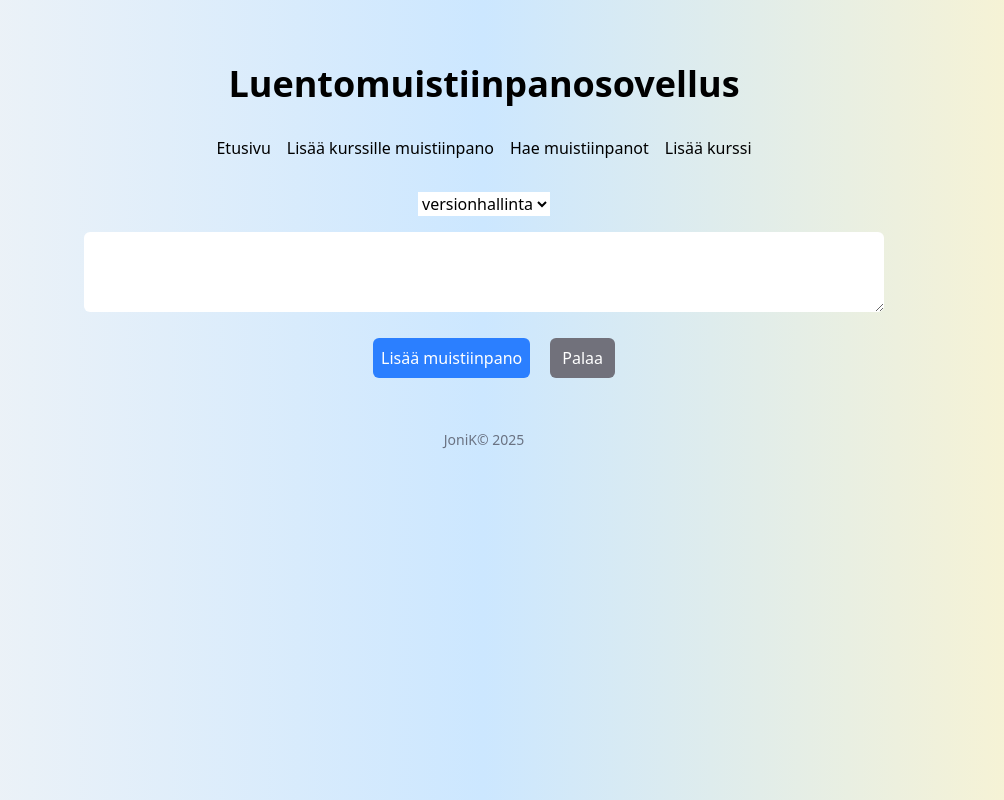
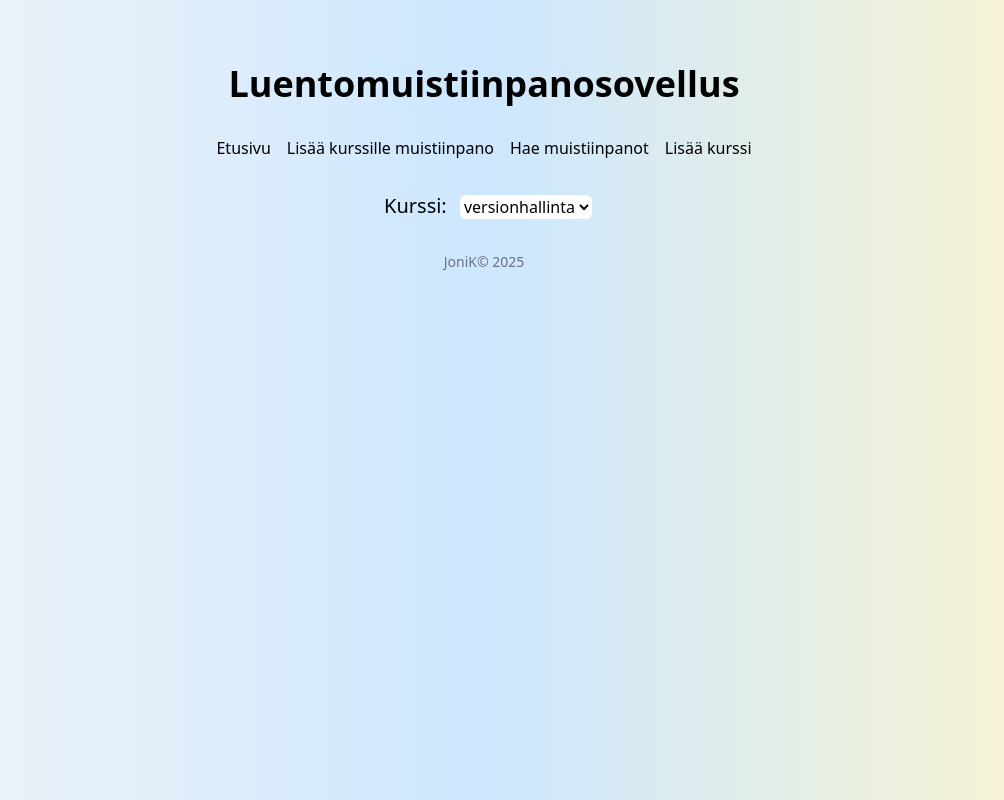
Before and after one commit to jonikah/Luentomuistiinpanosofta, a React (Vite) app: page /addnote in a window 1280 px wide. Shown: the whole page, without its empty margins (156-1160 px from the left). Built offline with nearby package versions, Linux system fonts and the light colour scheme.

Commit message:
Lisätty kurssin lukitus ja palaa nappi.

```diff
--- a/src/AddNoteToCourse.jsx
+++ b/src/AddNoteToCourse.jsx
@@ -1,19 +1,28 @@
 import { useState } from "react";
-import DropdownMenu from "./DropdownMenu";
 import { useDataStore } from "./stores/useDataStore";
+import Note from "./Note";
 
 function AddNoteToCourse() {
   const [text, setText] = useState("");
-  const [dropvalue, setValue] = useState(0);
+  const [dropdownvalue, setValue] = useState(0);
+  const [courseChosen, setCourseChosen] = useState(false);
+  const [noteAdded, setNoteAdded] = useState(false);
 
   const addNote = useDataStore((state) => state.addNote);
   const courses = useDataStore((state) => state.courses);
+  const notes = useDataStore((state) => state.notes);
 
   const handleClick = () => {
     console.log({ text });
-    console.log({ dropvalue });
-    addNote(text, dropvalue);
+    console.log({ dropdownvalue });
+    addNote(text, dropdownvalue);
     setText("");
+    setNoteAdded(true);
+  };
+
+  const handleClickBack = () => {
+    setCourseChosen(false);
+    setNoteAdded(false);
   };
 
   const handleChange = (e) => {
@@ -24,16 +33,19 @@ function AddNoteToCourse() {
   const handleChangeDropdown = (e_select) => {
     console.log(e_select.target.value);
     setValue(e_select.target.value);
+    setCourseChosen(true);
   };
 
   return (
     <div>
       <div>
+        {courseChosen == false && (
           <div>
+            <span className="text-xl p-2">Kurssi: </span>
             <select
-            className="bg-white mb-4"
+              className="bg-white w-auto h-auto rounded-md focus:outline-none focus:ring-2 focus:ring-blue-400"
               onChange={(e_select) => handleChangeDropdown(e_select)}
-            dropvalue={dropvalue}
+              dropdownvalue={dropdownvalue}
             >
               {courses.map((course) => {
                 return (
@@ -45,9 +57,15 @@ function AddNoteToCourse() {
             </select>
             <br />
           </div>
+        )}
 
+        {courseChosen && (
+          <div>
+            <span className="text-xl p-2">
+              Kurssi: {courses[dropdownvalue].name}{" "}
+            </span>
             <textarea
-          className=" bg-white w-200 h-20 rounded-md focus:outline-none focus:ring-2 focus:ring-blue-400"
+              className=" bg-white w-200 h-20 mt-4 rounded-md focus:outline-none focus:ring-2 focus:ring-blue-400"
               onChange={(e) => handleChange(e)}
               value={text}
             ></textarea>
@@ -58,10 +76,22 @@ function AddNoteToCourse() {
             >
               Lisää muistiinpano
             </button>
-        <button className="bg-zinc-500 text-white px-3 py-2 rounded-md hover:bg-zinc-600">
+            <button
+              className="bg-zinc-500 text-white px-3 py-2 rounded-md hover:bg-zinc-600"
+              onClick={handleClickBack}
+            >
               Palaa
             </button>
           </div>
+        )}
+      </div>
+      {/* Rajattava notes.course.id:llä!! Ota dropdownvalue ja käytä sitä jotenkin... */}
+      {noteAdded &&
+        notes.map((note, i) => {
+          {
+            return <Note notes={note} key={notes.id} />;
+          }
+        })}
     </div>
   );
 }
```
Lines whose indentation alone changed are shown as unchanged.
